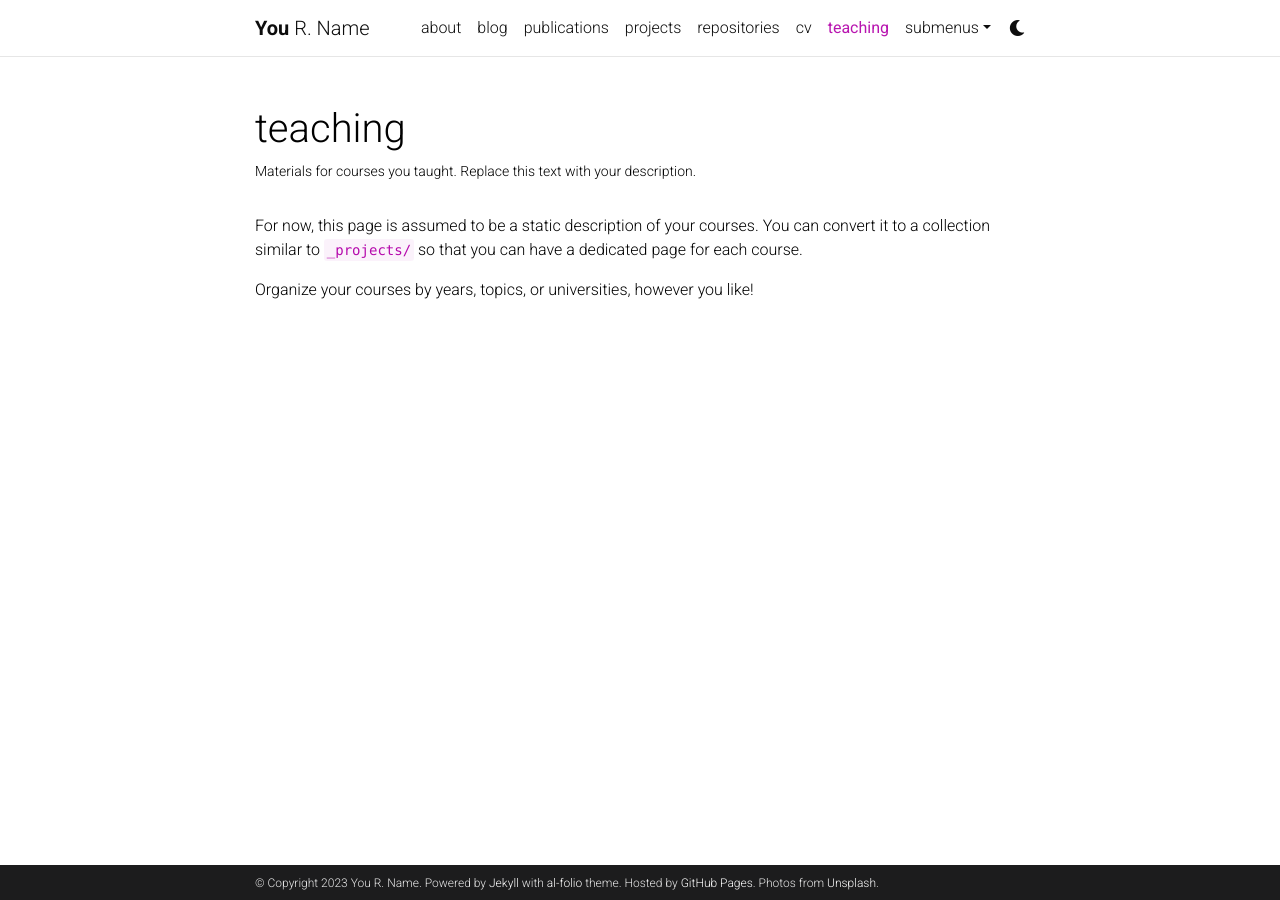
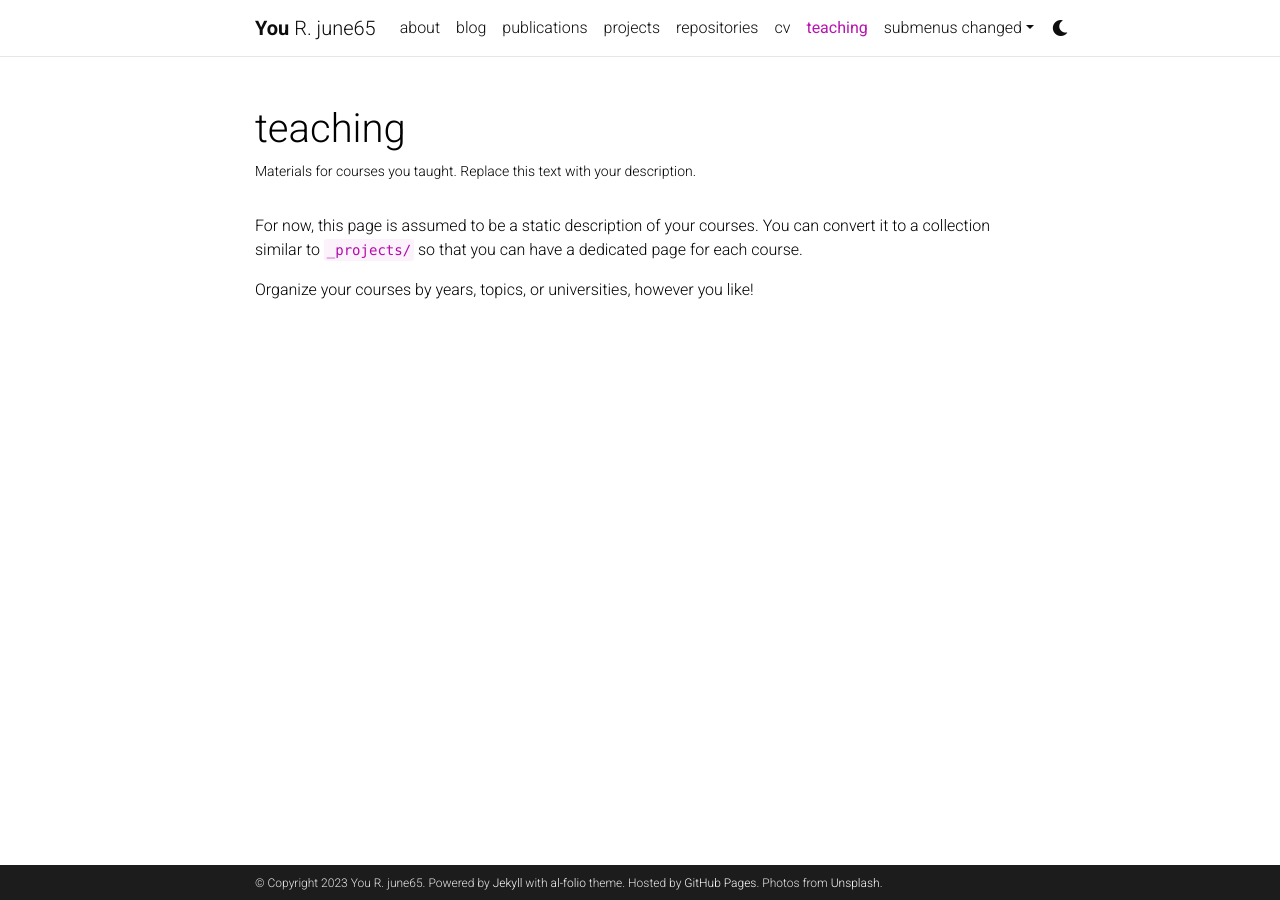
Before and after one commit to june65/Leejunemyeong.github.io, a Jekyll site: the page built from _pages/teaching.md, in a window 1280 px wide. Built offline with Jekyll 4.4.1, drawn with Linux system fonts in a browser that asks for light colours; comment, search, counter and statistics services are not loaded; a style sheet for code colours, icons or effects is not loaded.

Commit message:
setting save

```diff
--- a/Gemfile
+++ b/Gemfile
@@ -1,5 +1,6 @@
 source 'https://rubygems.org'
 group :jekyll_plugins do
+    gem 'wdm', '>=0.1.0'
     gem 'classifier-reborn'
     gem 'jekyll'
     gem 'jekyll-archives'
@@ -14,7 +15,7 @@
     gem 'jekyll-sitemap'
     gem 'jekyll-twitter-plugin'
     gem 'jemoji'
-    gem 'mini_racer'
+    #gem 'mini_racer'
     gem 'unicode_utils'
     gem 'webrick'
 end
--- a/_config.yml
+++ b/_config.yml
@@ -5,7 +5,7 @@
 title: blank # the website title (if blank, full name will be used instead)
 first_name: You
 middle_name: R.
-last_name: Name
+last_name: june65
 email: you@example.com
 description: > # the ">" symbol means to ignore newlines until "footer_text:"
   A simple, whitespace theme for academics. Based on [*folio](https://github.com/bogoli/-folio) design.
@@ -18,7 +18,7 @@
 lang: en # the language of your site (for example: en, fr, cn, ru, etc.)
 icon: ⚛️  # the emoji used as the favicon (alternatively, provide image name in /assets/img/)
 
-url: https://alshedivat.github.io # the base hostname & protocol for your site
+url: https://JuneMeongLee.github.io # the base hostname & protocol for your site
 baseurl: /al-folio # the subpath of your site, e.g. /blog/
 last_updated: false # set to true if you want to display last updated in the footer
 impressum_path:  # set to path to include impressum link in the footer, use the same path as permalink in a page, helps to conform with EU GDPR
@@ -308,7 +308,7 @@
 # -----------------------------------------------------------------------------
 
 imagemagick:
-  enabled: true # enables responsive images for your site (recomended, see https://github.com/alshedivat/al-folio/issues/537)
+  enabled: false # enables responsive images for your site (recomended, see https://github.com/alshedivat/al-folio/issues/537)
   widths:
     - 480
     - 800
```
Also changed, not shown: _pages/about.md (+1 -0 lines), _pages/dropdown.md (+1 -1 lines), .github/workflows/deploy.yml.
